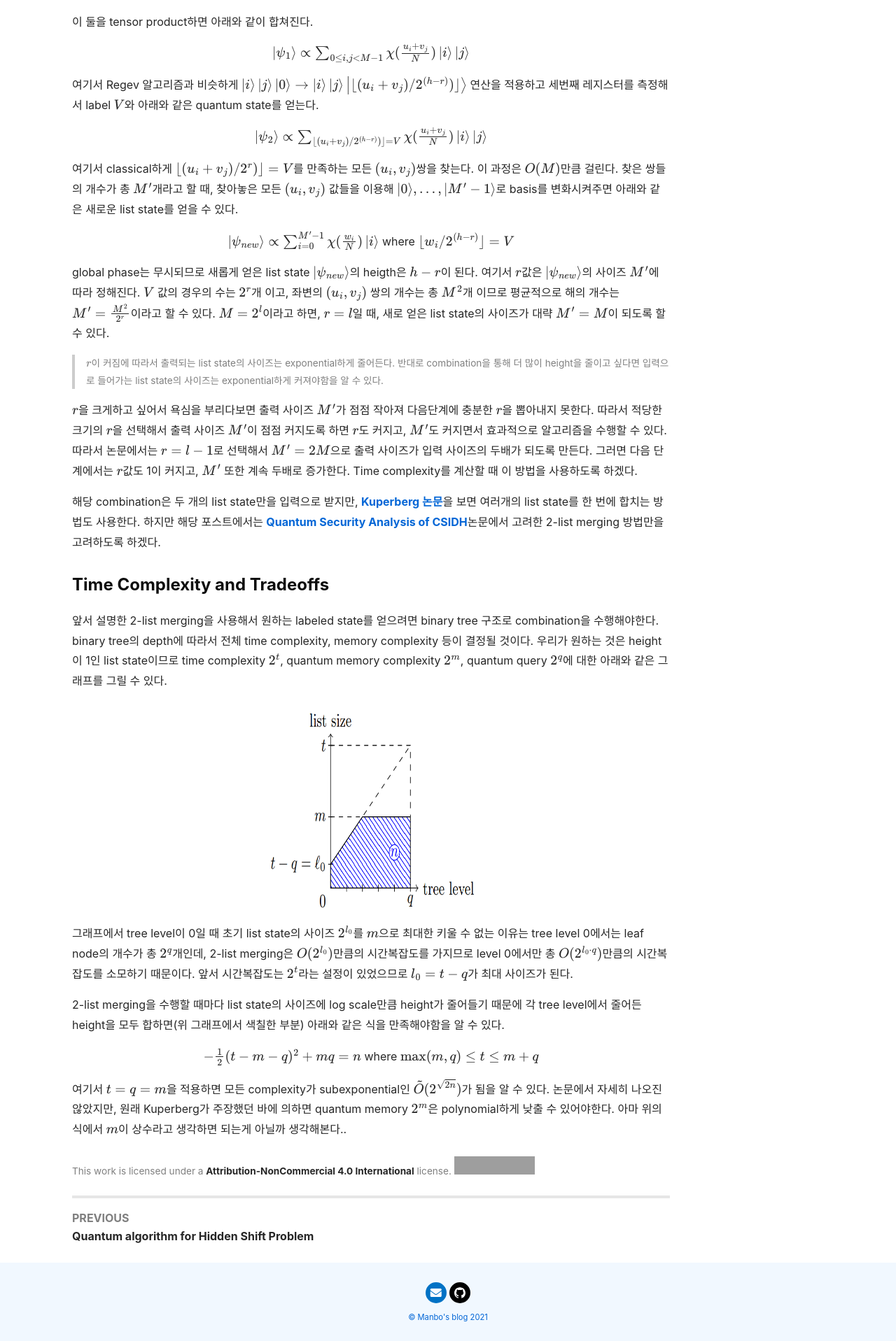
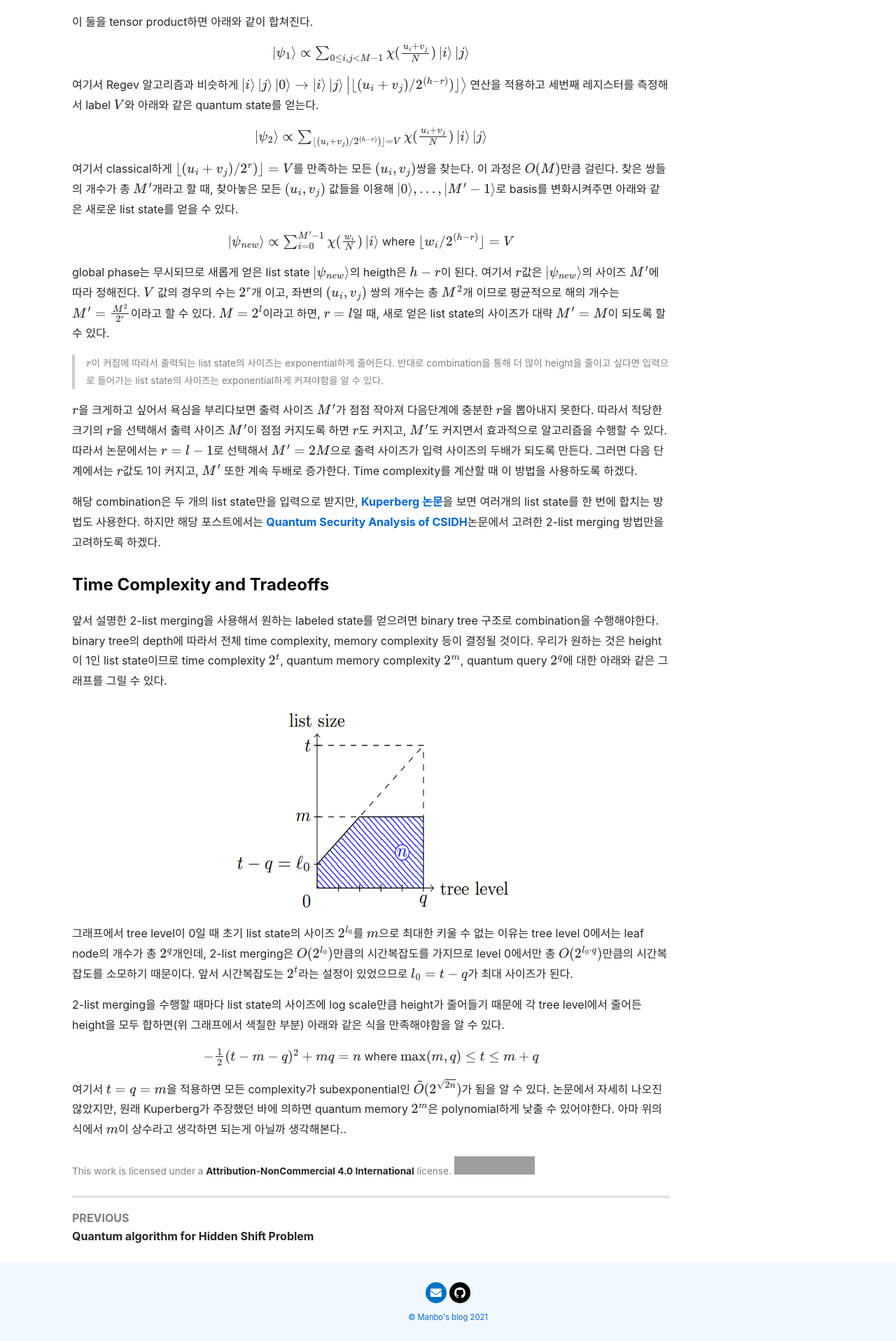
Before and after one commit to gusgkr0117/gusgkr0117.github.io, a Jekyll site: the page built from _posts/2021-02-15-Quantum-Algorithm-for-HSP-2.md, in a window 1280 px wide. Shown: the part 3760-5677 px from the top of the page at 70% size. Built offline with Jekyll 4.4.1, drawn with Linux system fonts in a browser that asks for light colours; nearby versions of some CDN libraries; formulas are drawn with MathJax 3; comment, search, counter and statistics services are not loaded; grey boxes are pictures that could not be loaded.

Commit message:
Update 2021-02-15-Quantum-Algorithm-for-HSP-2.md

```diff
--- a/_posts/2021-02-15-Quantum-Algorithm-for-HSP-2.md
+++ b/_posts/2021-02-15-Quantum-Algorithm-for-HSP-2.md
@@ -115,7 +115,7 @@ $r$을 크게하고 싶어서 욕심을 부리다보면 출력 사이즈 $M'$가
 
 앞서 설명한 2-list merging을 사용해서 원하는 labeled state를 얻으려면 binary tree 구조로 combination을 수행해야한다. binary tree의 depth에 따라서 전체 time complexity, memory complexity 등이 결정될 것이다. 우리가 원하는 것은 height이 1인 list state이므로 time complexity $2^t$, quantum memory complexity $2^m$, quantum query $2^q$에 대한 아래와 같은 그래프를 그릴 수 있다.
 
-<center><img src="/assets/20210215_1.png" width="300" height="300"></center>
+<center><img src="/assets/20210215_1.png" width="400" height="300"></center>
 
 그래프에서 tree level이 0일 때 초기 list state의 사이즈 $2^{l_0}$를 $m$으로 최대한 키울 수 없는 이유는 tree level 0에서는 leaf node의 개수가 총 $2^q$개인데, 2-list merging은 $O(2^{l_0})$만큼의 시간복잡도를 가지므로 level 0에서만 총 $O(2^{l_0 \cdot q})$만큼의 시간복잡도를 소모하기 때문이다. 앞서 시간복잡도는 $2^t$라는 설정이 있었으므로 $l_0 = t-q$가 최대 사이즈가 된다.
 
```
